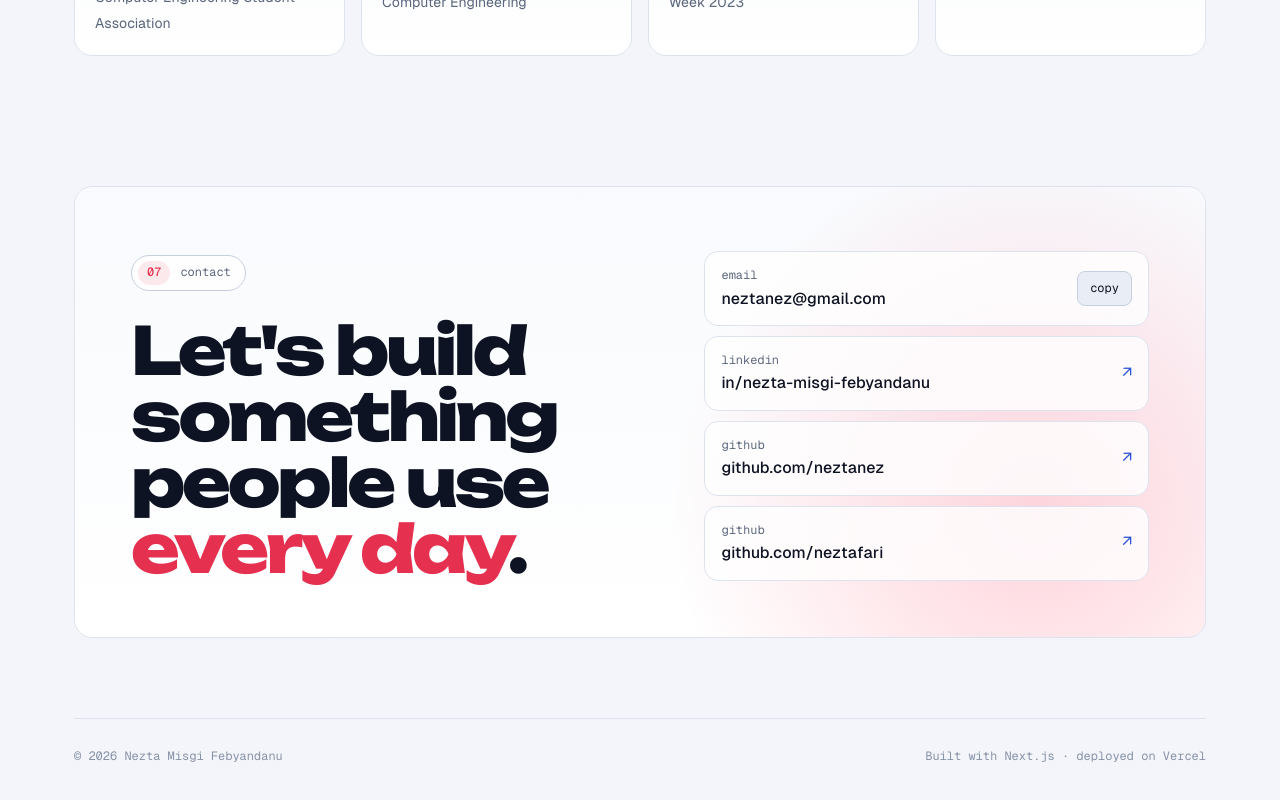
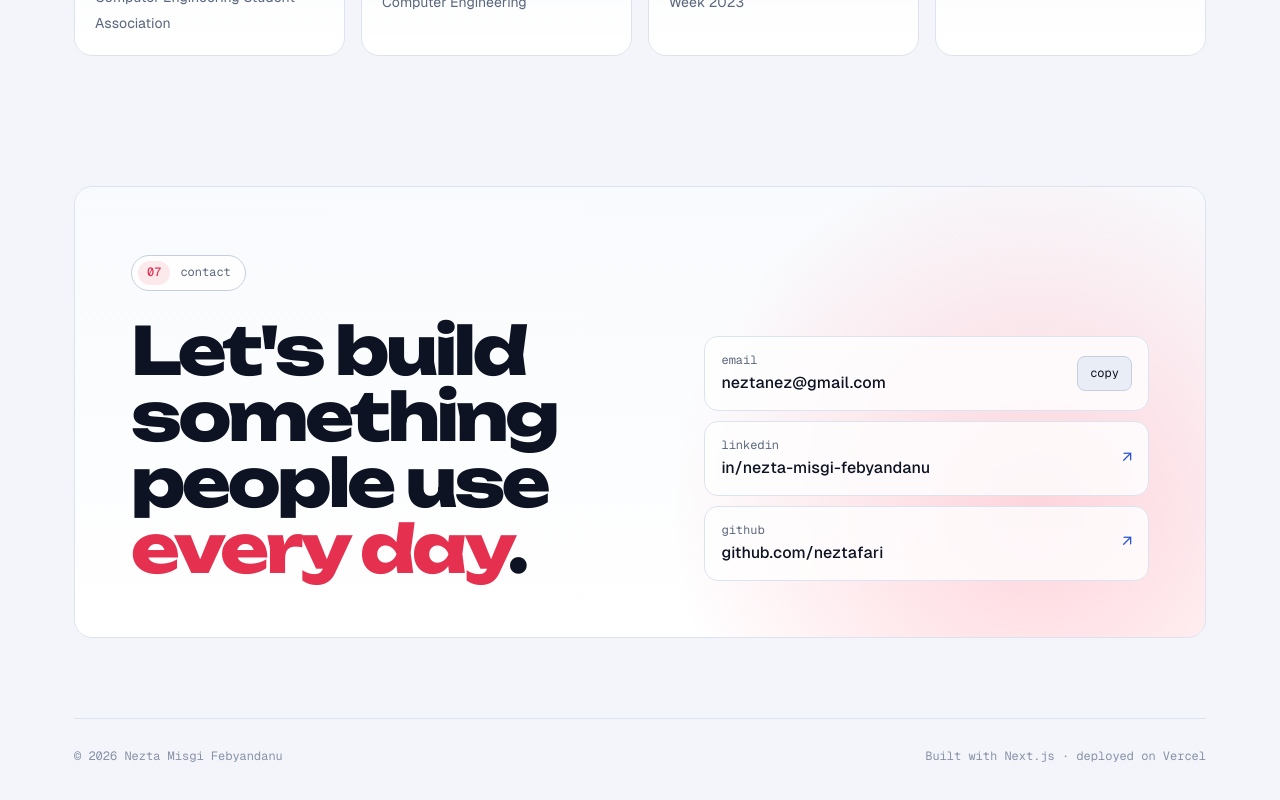
Before and after one commit to neztafari/nezta-portfolio, a Next.js app: page / in a window 1280 px wide. Shown: the part 7262-8062 px from the top of the page. Built offline with nearby package versions, Linux system fonts and the light colour scheme.

Commit message:
Keep only neztafari GitHub link

```diff
--- a/data/profile.ts
+++ b/data/profile.ts
@@ -45,7 +45,7 @@ export const profile = {
   contact: {
     email: "neztanez@gmail.com",
     linkedin: "https://www.linkedin.com/in/nezta-misgi-febyandanu/",
-    github: ["https://github.com/neztanez", "https://github.com/neztafari"],
+    github: ["https://github.com/neztafari"],
   },
 };
 
```
